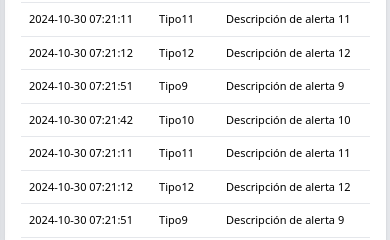
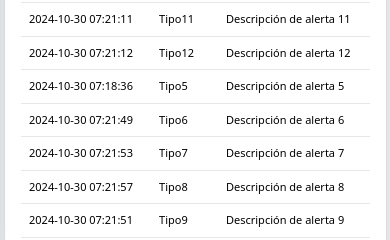
Before and after one commit to Nikhil79922/Enira_project, a React (Vite) app in the folder client/: page /dashboard in a window 390 px wide. Shown: the part 604-844 px from the top of the page. Built offline with nearby package versions, Linux system fonts and the light colour scheme.

Commit message:
position fixed

```diff
--- a/client/src/components/DashboardContent.jsx
+++ b/client/src/components/DashboardContent.jsx
@@ -16,10 +16,18 @@ export default function DashboardContent() {
     { timestamp: '2024-10-30 07:21:42', tipo: 'Tipo10', descripcion: 'Descripción de alerta 10' },
     { timestamp: '2024-10-30 07:21:11', tipo: 'Tipo11', descripcion: 'Descripción de alerta 11' },
     { timestamp: '2024-10-30 07:21:12', tipo: 'Tipo12', descripcion: 'Descripción de alerta 12' },
+    { timestamp: '2024-10-30 07:18:36', tipo: 'Tipo5', descripcion: 'Descripción de alerta 5' },
+    { timestamp: '2024-10-30 07:21:49', tipo: 'Tipo6', descripcion: 'Descripción de alerta 6' },
+    { timestamp: '2024-10-30 07:21:53', tipo: 'Tipo7', descripcion: 'Descripción de alerta 7' },
+    { timestamp: '2024-10-30 07:21:57', tipo: 'Tipo8', descripcion: 'Descripción de alerta 8' },
     { timestamp: '2024-10-30 07:21:51', tipo: 'Tipo9', descripcion: 'Descripción de alerta 9' },
     { timestamp: '2024-10-30 07:21:42', tipo: 'Tipo10', descripcion: 'Descripción de alerta 10' },
     { timestamp: '2024-10-30 07:21:11', tipo: 'Tipo11', descripcion: 'Descripción de alerta 11' },
     { timestamp: '2024-10-30 07:21:12', tipo: 'Tipo12', descripcion: 'Descripción de alerta 12' },
+    { timestamp: '2024-10-30 07:18:36', tipo: 'Tipo5', descripcion: 'Descripción de alerta 5' },
+    { timestamp: '2024-10-30 07:21:49', tipo: 'Tipo6', descripcion: 'Descripción de alerta 6' },
+    { timestamp: '2024-10-30 07:21:53', tipo: 'Tipo7', descripcion: 'Descripción de alerta 7' },
+    { timestamp: '2024-10-30 07:21:57', tipo: 'Tipo8', descripcion: 'Descripción de alerta 8' },
     { timestamp: '2024-10-30 07:21:51', tipo: 'Tipo9', descripcion: 'Descripción de alerta 9' },
     { timestamp: '2024-10-30 07:21:42', tipo: 'Tipo10', descripcion: 'Descripción de alerta 10' },
     { timestamp: '2024-10-30 07:21:11', tipo: 'Tipo11', descripcion: 'Descripción de alerta 11' },
@@ -93,7 +101,10 @@ export default function DashboardContent() {
                 >
                   Timestamp
                   <div className={`inline-block ml-1 ${getArrowClass('timestamp')}`}>
-                <span className="material-symbols-outlined relative z-0 top-1 text-base sm:text-lg md:text-xl">
+                    <span
+                      style={{ position: 'relative', zIndex: 0 }}
+                      className="material-symbols-outlined top-1 text-base sm:text-lg md:text-xl"
+                    >
                       unfold_more
                     </span>
                   </div>
@@ -104,7 +115,10 @@ export default function DashboardContent() {
                 >
                   Tipo
                   <div className={`inline-block ml-1 ${getArrowClass('tipo')}`}>
-                <span className="material-symbols-outlined relative z-0 top-1 text-base sm:text-lg md:text-xl">
+                  <span
+                      style={{ position: 'relative', zIndex: 0 }}
+                      className="material-symbols-outlined top-1 text-base sm:text-lg md:text-xl"
+                    >
                       unfold_more
                     </span>
                   </div>
@@ -115,7 +129,10 @@ export default function DashboardContent() {
                 >
                   Descripción
                   <div className={`inline-block ml-1 ${getArrowClass('descripcion')}`}>
-                <span className="material-symbols-outlined relative z-0 top-1 text-base sm:text-lg md:text-xl">
+                  <span
+                      style={{ position: 'relative', zIndex: 0 }}
+                      className="material-symbols-outlined top-1 text-base sm:text-lg md:text-xl"
+                    >
                       unfold_more
                     </span>
                   </div>
--- a/client/src/components/Header.jsx
+++ b/client/src/components/Header.jsx
@@ -53,7 +53,7 @@ export default function Header() {
     }
   };
   return (
-    <header className="flex fixed top-0 left-0 lg:left-[15.5vw] z-49 items-center justify-between h-[73px] border-b-[0.9px] border-gray-300 bg-gray-200 w-[100vw] lg:w-[84.5vw]">
+    <header  style={{ zIndex: 49 }} className="flex fixed top-0 left-0 lg:left-[15.5vw] items-center justify-between h-[73px] border-b-[0.9px] border-gray-300 bg-gray-200 w-[100vw] lg:w-[84.5vw]">
       <div className="flex ml-[40px] lg:ml-[0px] h-[73px] items-center ">
         <span className="material-symbols-outlined cursor-pointer text-gray-350 bg-white flex items-center justify-center w-[8vw] sm:w-[6vw] md:w-[4vw]   lg:w-[2.8vw] text-[23px] rounded-tl-[8px] rounded-bl-[8px] ml-[10px] sm:ml-[20px]   h-[42px]">
           search
```
Lines whose indentation alone changed are shown as unchanged.
